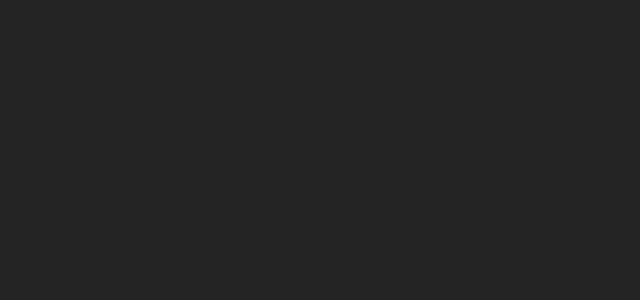
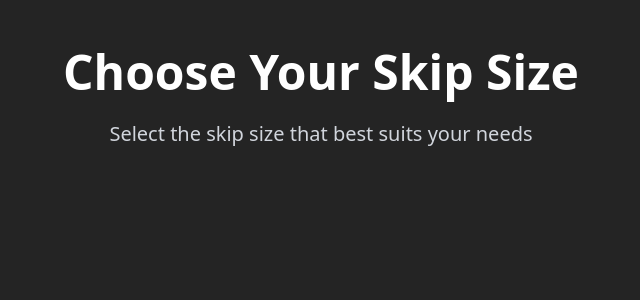
Before and after one commit to phoenix1004-dev/rem-waste, a React (Vite) app: page / in a window 1280 px wide. Shown: the top 300 px of the page, without its empty margins (319-959 px from the left). Built offline with nearby package versions, Linux system fonts and the light colour scheme.

Commit message:
feat: put the title

```diff
--- a/src/App.css
+++ b/src/App.css
@@ -1,6 +1,7 @@
 #root {
+  width: 100%;
+  min-height: 100vh;
   max-width: 1280px;
   margin: 0 auto;
-  padding: 2rem;
   text-align: center;
 }
--- a/src/App.tsx
+++ b/src/App.tsx
@@ -1,4 +1,6 @@
 import Homepage from "./pages/Homepage";
+
+import './App.css';
 
 export default function App() {
 
--- a/src/pages/Homepage.tsx
+++ b/src/pages/Homepage.tsx
@@ -1,3 +1,8 @@
 export default function Homepage() {
-    return <></>
+    return (
+        <div className="w-full h-full max-w-7xl py-12">
+            <h1 className="text-5xl font-bold text-center mb-6 text-white">Choose Your Skip Size</h1>
+            <p className="text-xl text-center text-gray-300">Select the skip size that best suits your needs</p>
+        </div>
+    )
 }
```
